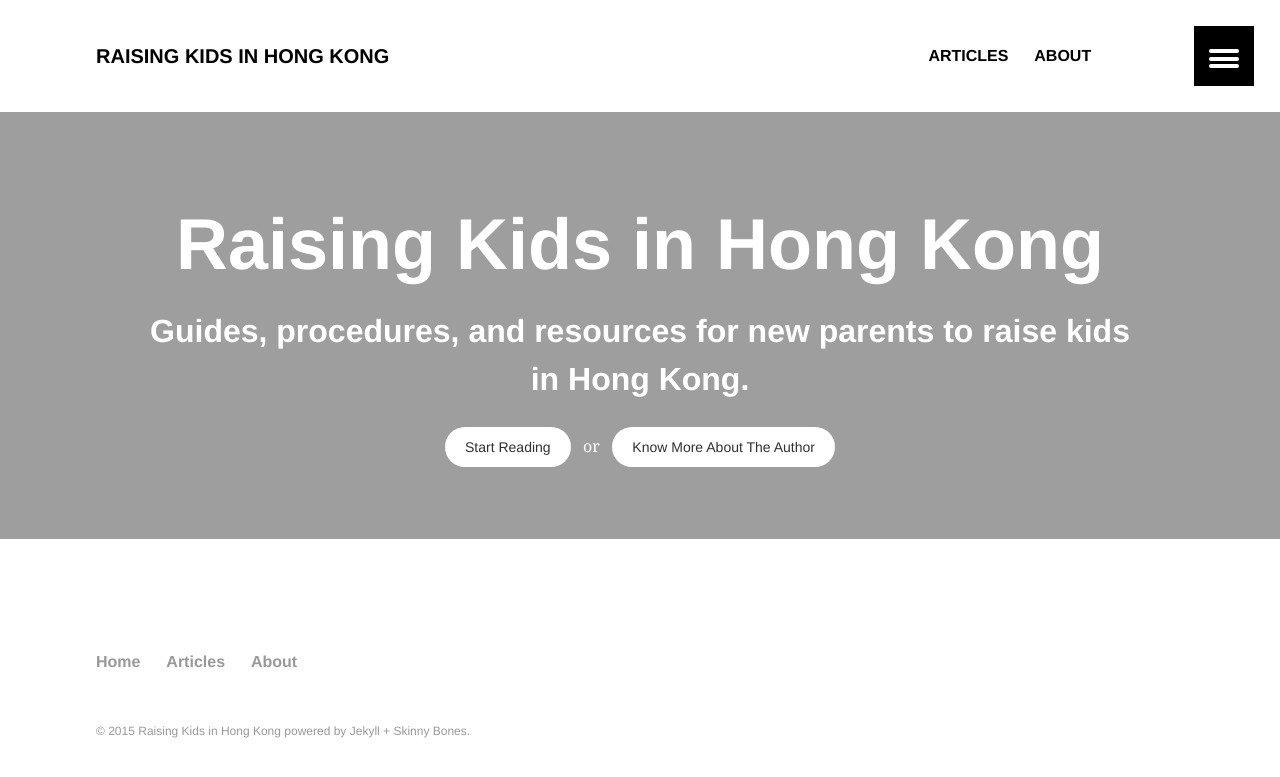
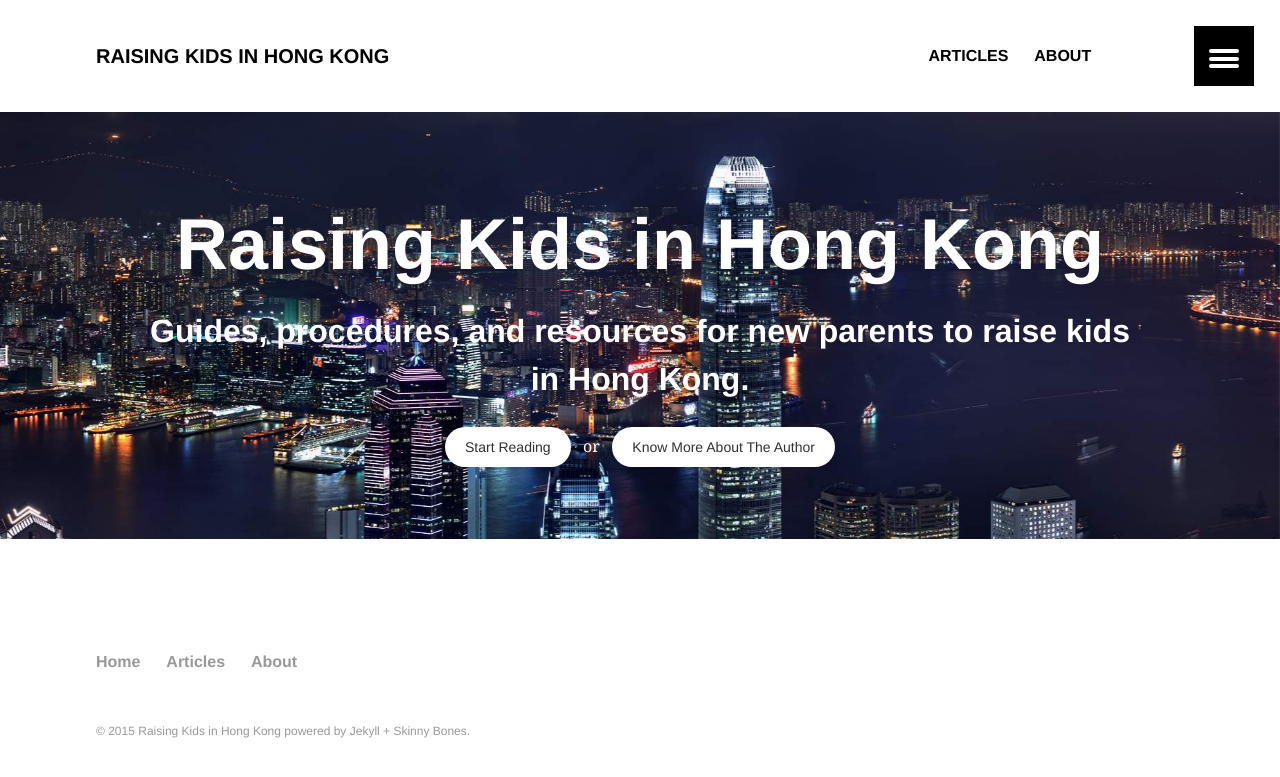
Before and after one commit to quxiaofeng/raisingkidsinhk, a Jekyll site: the page built from index.md, in a window 1280 px wide. Shown: the top 777 px of the page. Built offline with Jekyll 4.4.1, drawn with Linux system fonts in a browser that asks for light colours.

Commit message:
Updated the front page image
Signed-off-by: Xiaofeng QU <xiaofeng.qu.hk@ieee.org>

```diff
--- a/index.md
+++ b/index.md
@@ -2,7 +2,7 @@
 layout: home
 permalink: /
 image:
-  feature: Hong_Kong_Night_Skyline.jpg
+  feature: hong-kong-night-skyline-4600x1300.jpg
 ---
 
 <div class="tiles">
```
Also changed, not shown: images/avatar-large.png (added), images/hong-kong-night-skyline-4600x1300.jpg (added).
